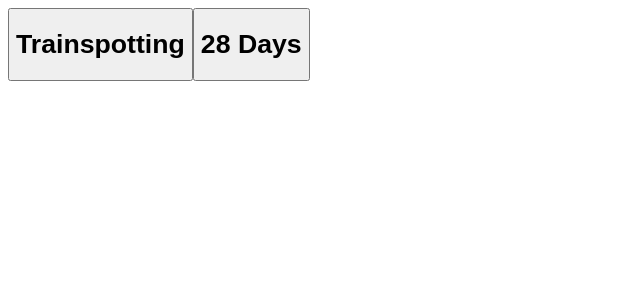
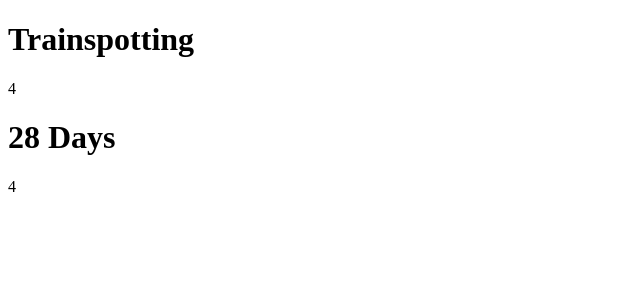
Before and after one commit to CodeAmend/live-voting-app-client, a React app: page /#/results in a window 1280 px wide. Shown: the top 300 px of the page, without its empty margins (0-640 px from the left). Built offline with nearby package versions, Linux system fonts and the light colour scheme.

Commit message:
Results: compoent and route added

```diff
--- a/src/components/App.js
+++ b/src/components/App.js
@@ -1,23 +1,28 @@
 // Modules
 
 import React from 'react';
-import { Route } from 'react-router-dom';
-import { List } from 'immutable';
+import { Route, Switch } from 'react-router-dom';
+import { List, Map } from 'immutable';
 
 // Components
 import Voting from './Voting';
+import Results from './Results';
 
-const pair = List.of('Trainspotting', '28 Days')
+const pair = List.of('Trainspotting', '28 Days');
+const tally = Map({ 'Trainspotting': 4 , '28 Days': 4 });
 
 // Factory to add pair
 const PropRoute = (props) => {
-  return <props.component pair={pair} {...props}  />
+  return <props.component pair={pair} tally={tally}{...props}  />
 }
 
 class App extends React.Component {
   render() {
     return (
-      <PropRoute path="/" component={Voting}/>
+      <Switch>
+        <PropRoute exact path="/" component={Voting}/>
+        <PropRoute path="/results" component={Results} />
+      </Switch>
     );
   }
 }
--- /dev/null
+++ b/src/components/Results.js
@@ -0,0 +1,26 @@
+// Modules
+import React from 'react';
+
+export default (props) => {
+
+  const getPair = () => props.pair || [];
+
+  const getVotes = (entry) => {
+    if(props.tally && props.tally.has(entry))
+      return props.tally.get(entry);
+    return 0;
+  }
+
+  return (
+    <div className="voting">
+      {getPair().map( entry =>
+        <div key={entry} className="entry">
+          <h1>{entry}</h1>
+          <div className="vote-count">
+            {getVotes(entry)}
+          </div>
+        </div>
+      )}
+    </div>
+  );
+}
```
